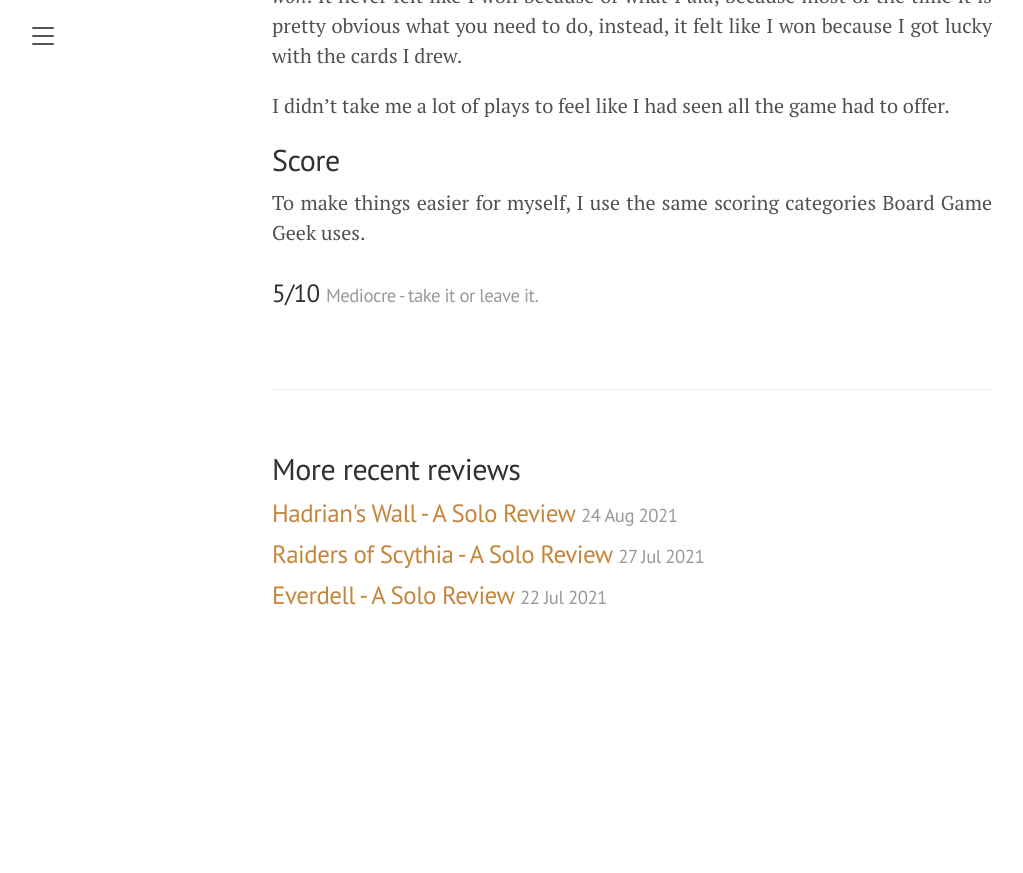
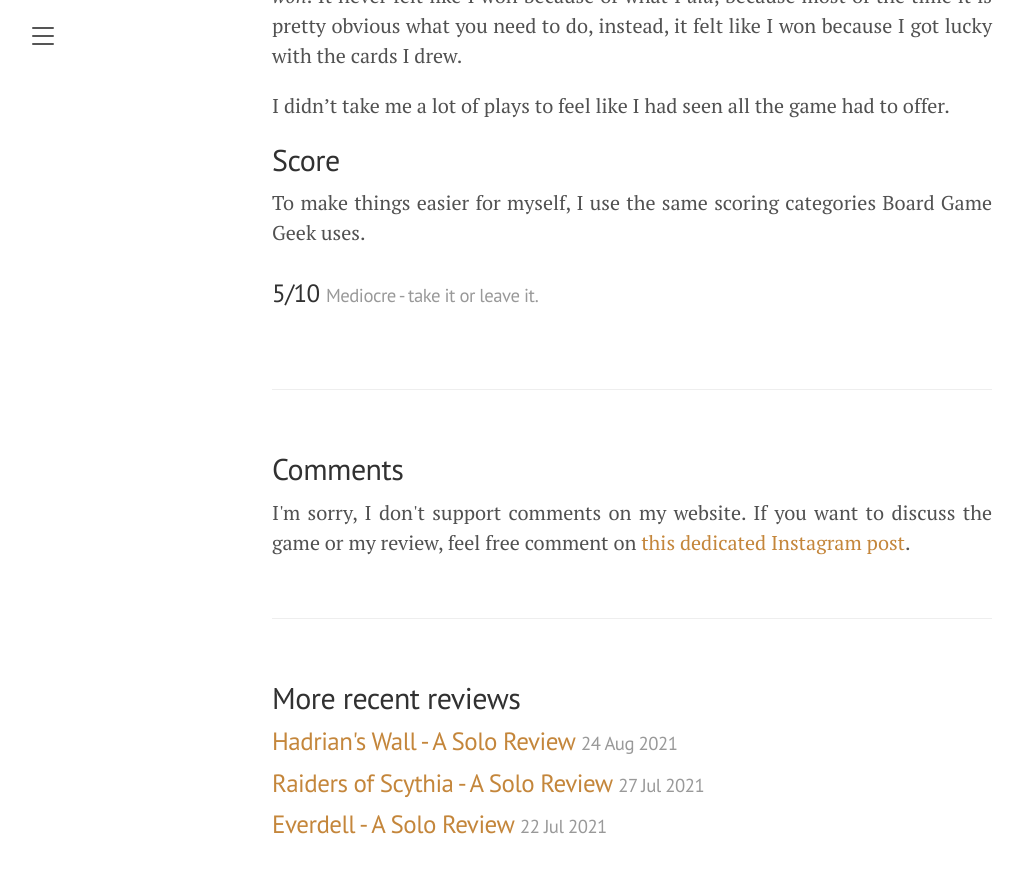
Before and after one commit to singlemeeple/singlemeeple.github.io, a Jekyll site: the page built from _posts/2021-09-16-terraforming-mars.md, in a window 1280 px wide and 900 px high, scrolled down 7922 px. Shown: the top 873 px of the window, without its empty margins (8-1031 px from the left). Built offline with Jekyll 4.4.1, drawn with Linux system fonts in a browser that asks for light colours; before the commit the page ends 8594 px from its top, so only the background shows below that; some of the changed lines change nothing that is shown.

Commit message:
Add Instagram link for Terraforming Mars

```diff
--- a/_posts/2021-09-16-terraforming-mars.md
+++ b/_posts/2021-09-16-terraforming-mars.md
@@ -5,7 +5,7 @@ description: "Somewhere in the 25th century we started looking at Mars as an esc
 thumbnail: /public/images/reviews/terraformingmars/terraforming-mars-a-solo-review.jpg
 social_image: /public/images/reviews/terraformingmars/social.jpg
 category: review
-instagram:
+instagram: https://www.instagram.com/p/CT5GJJqsWlj/
 score: 5
 ---
 
```
